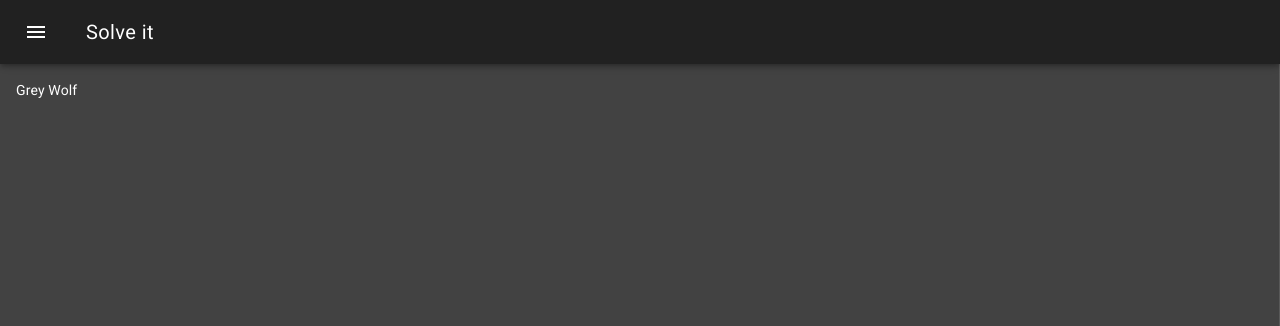
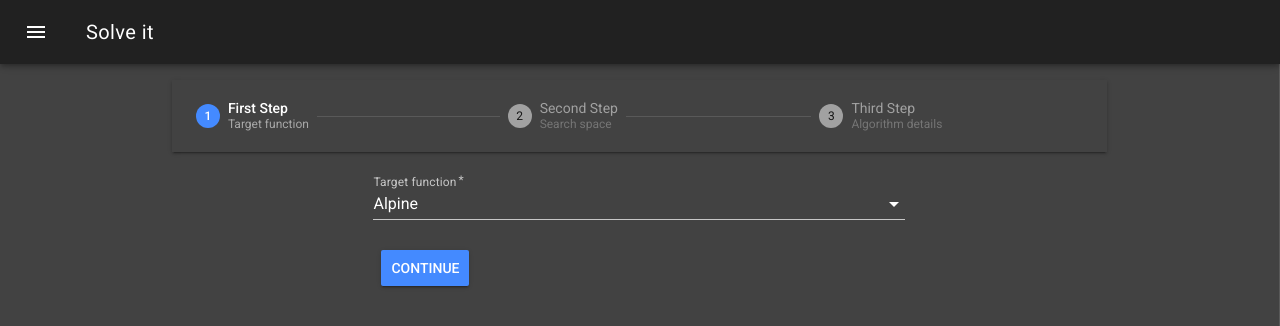
Before and after one commit to OJIEHb/solve-it, a Vue app in the folder web/: page /grey-wolf in a window 1280 px wide. Shown: the top 326 px of the page. Built offline with nearby package versions, Linux system fonts and the light colour scheme; what vue-particles would draw is missing.

Commit message:
Add simple grey wolf form

```diff
--- /dev/null
+++ b/web/src/components/GreyWolfForm.vue
@@ -0,0 +1,130 @@
+<template>
+  <form class="md-layout" @submit.prevent="$emit('submit', problem)">
+    <md-steppers :md-active-step.sync="active" class="stepper">
+      <md-step id="first" md-label="First Step" md-description="Target function" :md-done.sync="first">
+        <div class="md-layout md-alignment-top-center">
+          <div class="md-layout-item md-size-60">
+            <md-field>
+              <label>Target function</label>
+              <md-select v-model="problem.targetFunction" name="targetFunction" id="targetFunction" required>
+                <md-option value="alpine">Alpine</md-option>
+                <md-option value="aqley">Aqley</md-option>
+                <md-option value="elliptical">Elliptical</md-option>
+                <md-option value="grivonk">Grivonk</md-option>
+                <md-option value="rastrigin">Rastrigin</md-option>
+                <md-option value="rosenbroke">Rosenbroke</md-option>
+                <md-option value="schwefel">Schwefel</md-option>
+                <md-option value="schwefel2">Schwefel 2</md-option>
+                <md-option value="spherical">Spherical</md-option>
+                <md-option value="weierstrass">Weierstrass</md-option>
+              </md-select>
+            </md-field>
+            <md-button class="md-raised md-primary" @click="setDone('first', 'second')">Continue</md-button>
+          </div>
+        </div>
+      </md-step>
+
+      <md-step id="second" md-label="Second Step" md-description="Search space" :md-done.sync="second">
+        <div class="md-layout md-alignment-top-center">
+          <div class="md-layout-item md-size-60">
+            <span class="md-title dimensions">Dimensions:</span>
+            <md-button class="md-fab md-mini md-plain" @click="removeBound">
+              <md-icon>remove</md-icon>
+            </md-button>
+            <span class="md-title dimensions">{{problem.dimensions}}</span>
+            <md-button class="md-fab md-mini md-primary" @click="addBound">
+              <md-icon>add</md-icon>
+            </md-button>
+            <div v-for="(bound, i) in problem.bounds" class="md-layout md-gutter">
+              <div class="md-layout-item">
+                <md-field>
+                  <label for="max">d{{i+1}} Max</label>
+                  <md-input v-model="bound.max" id="max" required/>
+                </md-field>
+              </div>
+              <div class="md-layout-item">
+                <md-field>
+                  <label for="min">d{{i+1}} Min</label>
+                  <md-input v-model="bound.min" id="min" required/>
+                </md-field>
+              </div>
+            </div>
+            <md-button class="md-raised md-primary" @click="setDone('second', 'third')">Continue</md-button>
+          </div>
+        </div>
+      </md-step>
+
+      <md-step id="third" md-label="Third Step" md-description="Algorithm details" :md-done.sync="third">
+        <div class="md-layout md-alignment-top-center">
+          <div class="md-layout-item md-size-60">
+            <md-field>
+              <label for="maxIterationNumber">Max iteration number</label>
+              <md-input v-model="problem.maxIterationNumber" type="number" min="0" id="maxIterationNumber" required/>
+            </md-field>
+            <md-field>
+              <label for="wolfNumber">Wolf number</label>
+              <md-input v-model="problem.wolfNumber" type="number" min="0" id="wolfNumber" required/>
+            </md-field>
+            <md-field>
+              <label for="accuracy">Accuracy</label>
+              <md-input v-model="problem.accuracy" id="accuracy" type="number" min="0" step="any" required/>
+            </md-field>
+            <md-button type="submit" class="md-raised md-primary">Solve</md-button>
+          </div>
+        </div>
+      </md-step>
+    </md-steppers>
+  </form>
+</template>
+
+<script>
+  export default {
+    name: 'grey-wolf-form',
+    data: () => ({
+      active: 'first',
+      first: false,
+      second: false,
+      third: false,
+      problem: {
+        targetFunction: 'alpine',
+        dimensions: 2,
+        bounds: [{min: 0, max: 0}, {min: 0, max: 0}],
+        maxIterationNumber: 250,
+        wolfNumber: 50,
+        accuracy: 0.00001
+      }
+    }),
+    methods: {
+      setDone(id, index) {
+        this[id] = true;
+
+        if (index) {
+          this.active = index
+        }
+      },
+      addBound() {
+        this.problem.bounds.push({min: 0, max: 0});
+        this.problem.dimensions++;
+      },
+      removeBound() {
+        if (this.problem.bounds.length > 2) {
+          this.problem.bounds.pop();
+          this.problem.dimensions--;
+        }
+      }
+    }
+  }
+</script>
+
+<style lang="scss" scoped>
+  .stepper {
+    width: 75%;
+    left: 0;
+    right: 0;
+    margin: auto;
+  }
+
+  .dimensions {
+    line-height: 48px;
+  }
+</style>
--- a/web/src/views/GreyWolf.vue
+++ b/web/src/views/GreyWolf.vue
@@ -1,9 +1,21 @@
 <template>
-  <div>Grey Wolf</div>
+  <div class="md-layout">
+    <grey-wolf-form @submit="onSubmit"/>
+  </div>
 </template>
 
 <script>
+  import GreyWolfForm from '@/components/GreyWolfForm'
+
   export default {
+    components: {
+      GreyWolfForm
+    },
     name: 'grey-wolf',
+    methods: {
+      onSubmit(problem) {
+        console.log(problem);
+      }
+    }
   }
 </script>
```
